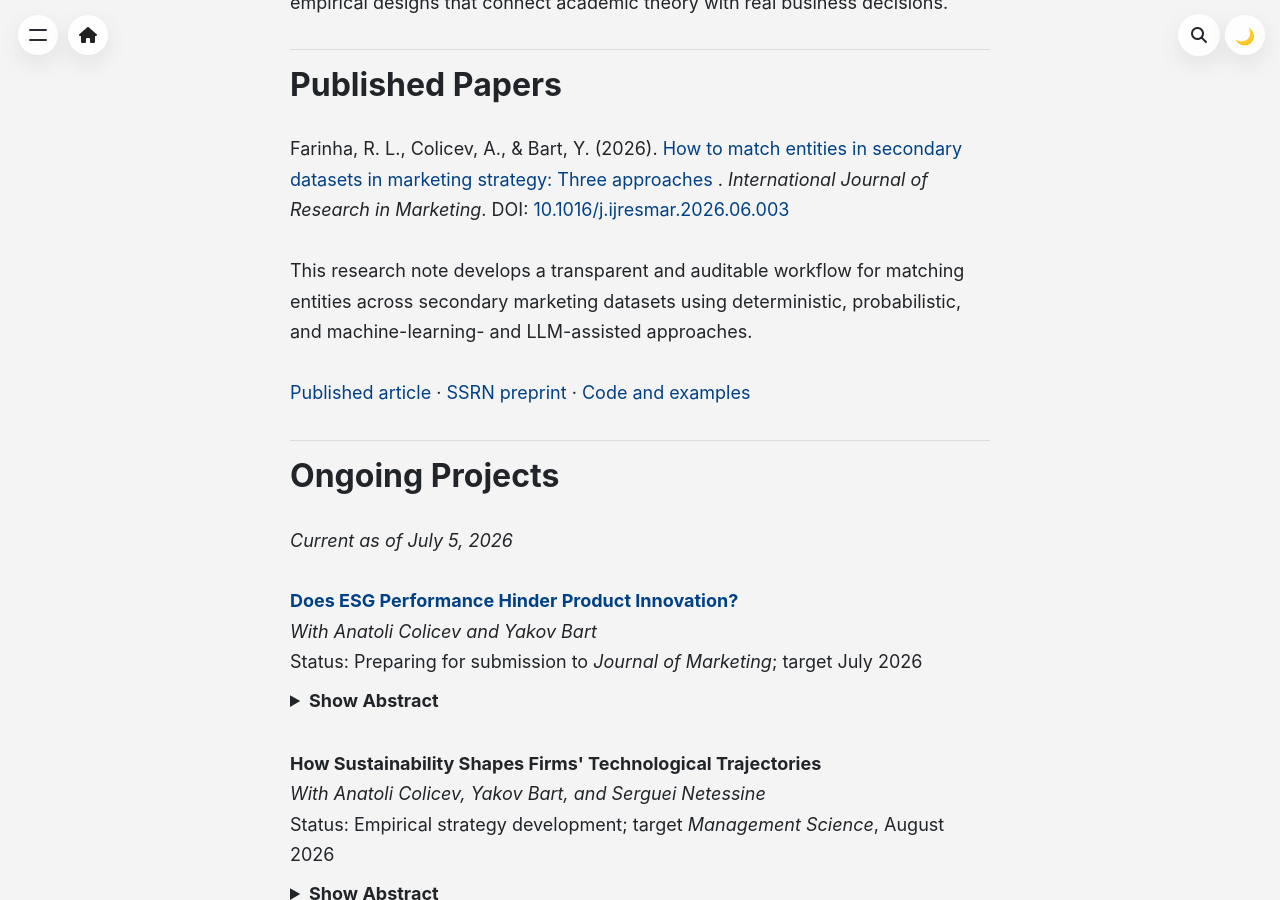
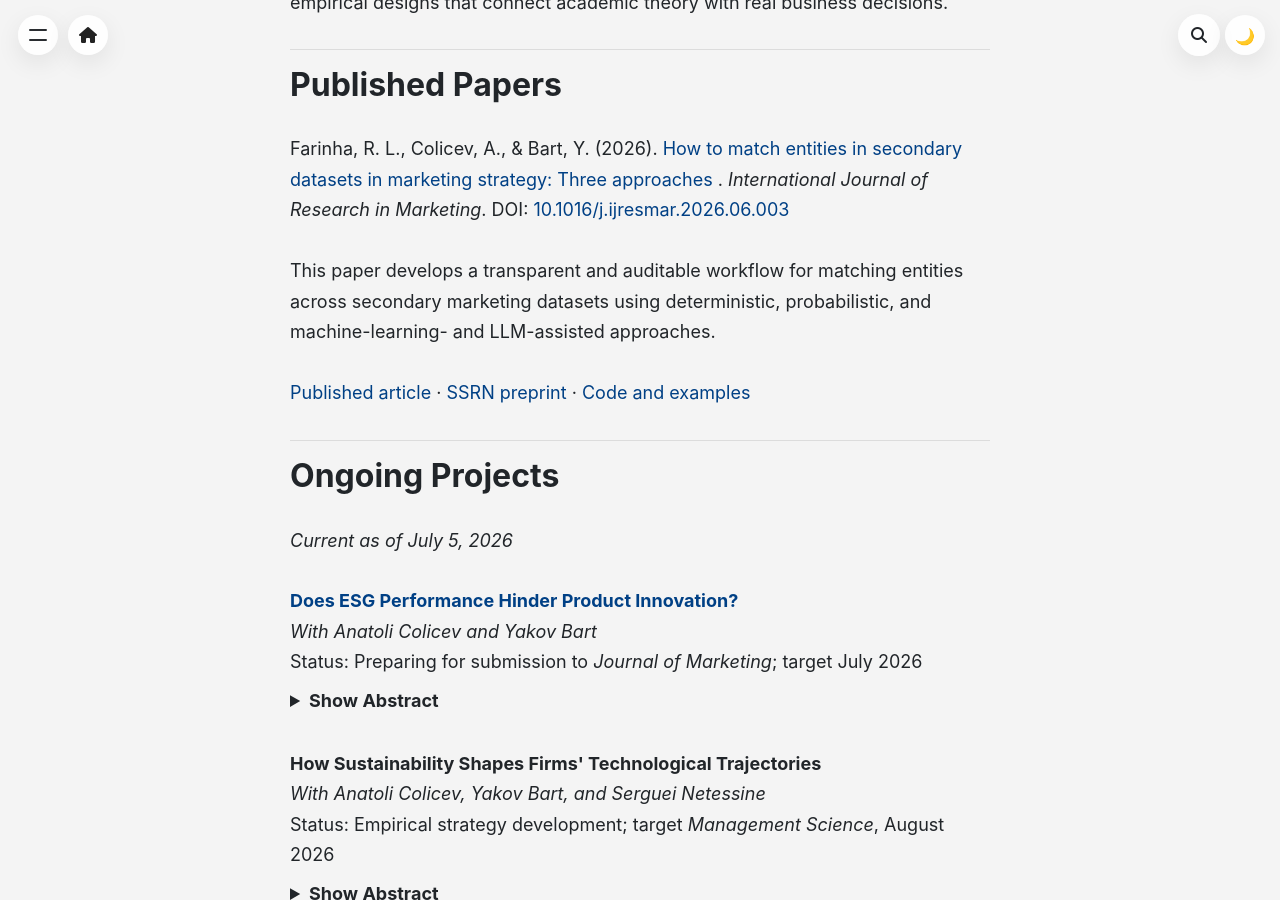
Before and after one commit to rodrigolourencofarinha/rodrigolourencofarinha.github.io, a Jekyll site: the page built from _pages/research.md, in a window 1280 px wide and 900 px high, scrolled down 476 px. Built offline with Jekyll 4.4.1, drawn with Linux system fonts in a browser that asks for light colours.

Commit message:
Describe entity matching article as paper

```diff
--- a/_includes/research-schema.html
+++ b/_includes/research-schema.html
@@ -39,7 +39,7 @@
     "value": "10.1016/j.ijresmar.2026.06.003"
   },
   "sameAs": "https://www.sciencedirect.com/science/article/pii/S0167811626000571",
-  "description": "This research note develops a transparent and auditable workflow for matching entities across secondary marketing datasets using deterministic, probabilistic, and machine-learning- and LLM-assisted approaches."
+  "description": "This paper develops a transparent and auditable workflow for matching entities across secondary marketing datasets using deterministic, probabilistic, and machine-learning- and LLM-assisted approaches."
 }
 </script>
 {% endif %}
--- a/_pages/research.md
+++ b/_pages/research.md
@@ -27,7 +27,7 @@ My research combines applied econometrics with large-scale data construction. I
     DOI: <a href="https://doi.org/10.1016/j.ijresmar.2026.06.003" target="_blank" rel="noopener">10.1016/j.ijresmar.2026.06.003</a>
   </p>
   <p>
-    This research note develops a transparent and auditable workflow for matching entities across secondary marketing datasets using deterministic, probabilistic, and machine-learning- and LLM-assisted approaches.
+    This paper develops a transparent and auditable workflow for matching entities across secondary marketing datasets using deterministic, probabilistic, and machine-learning- and LLM-assisted approaches.
   </p>
   <p>
     <a href="https://www.sciencedirect.com/science/article/pii/S0167811626000571" target="_blank" rel="noopener">Published article</a>
```
